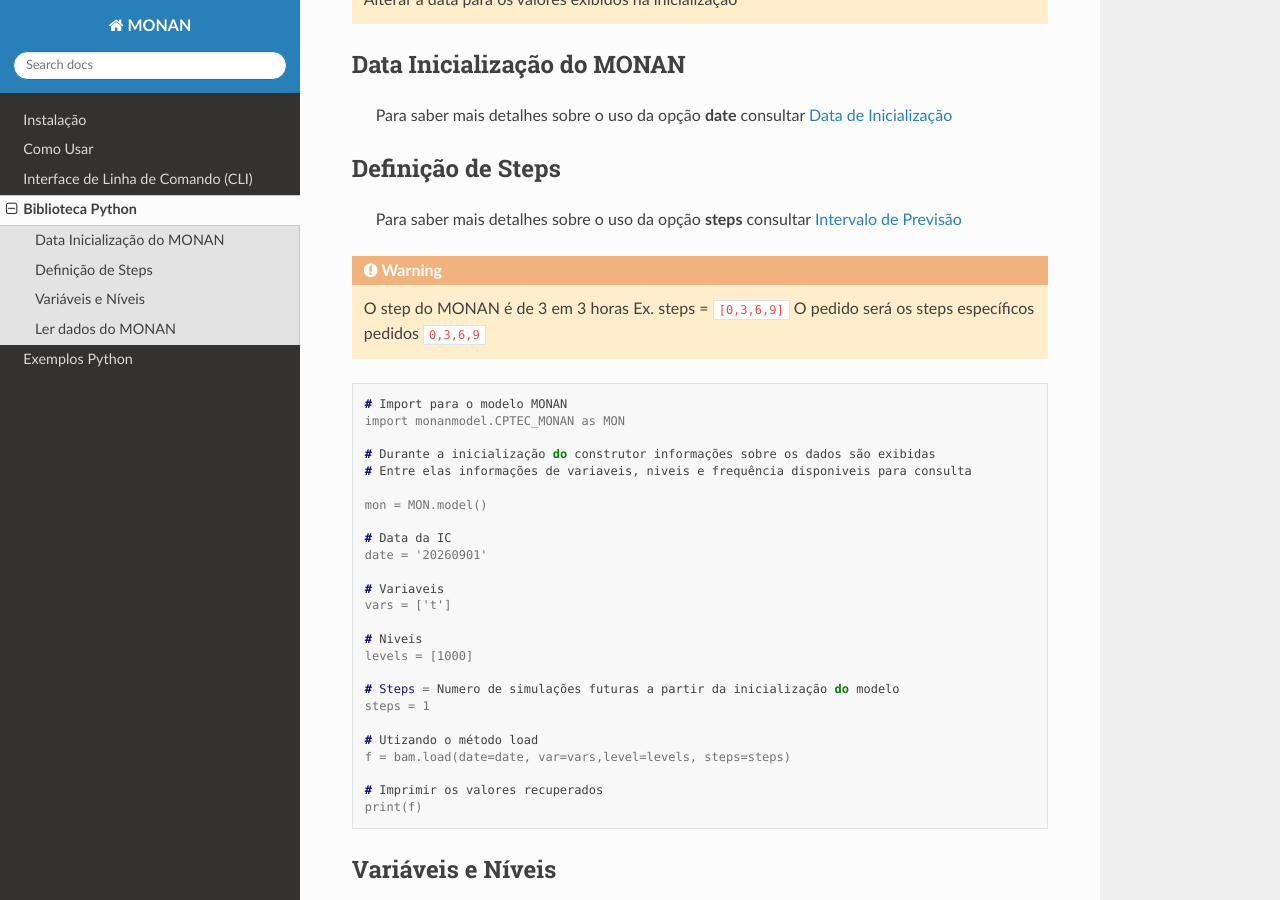
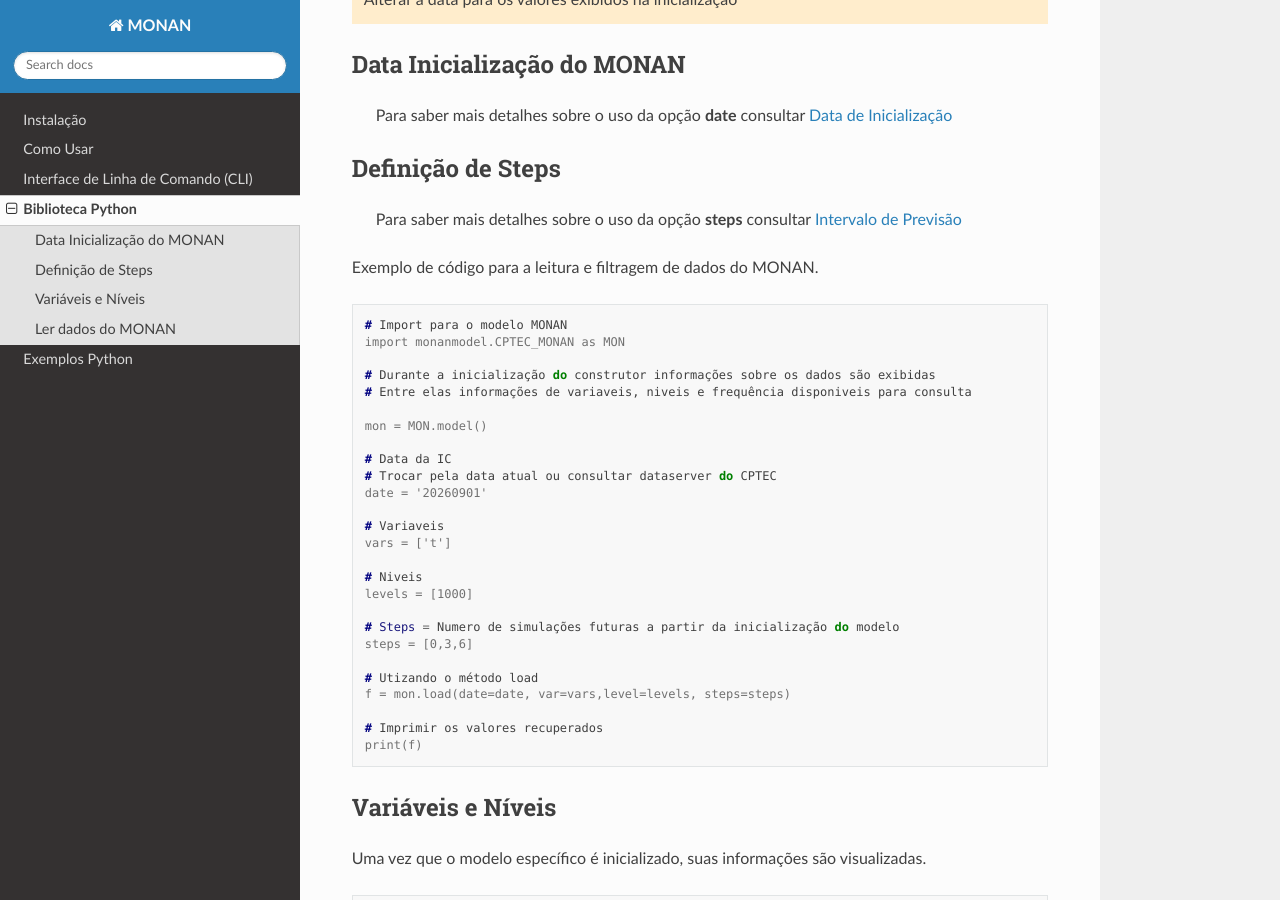
Before and after one commit to framework-CPTEC/CPTEC_MONAN, a Sphinx documentation site: the page built from docs/usagePython.rst, in a window 1280 px wide and 900 px high, scrolled down 285 px. Built offline with Sphinx 7.4.7 and the Read the Docs theme 3.1.0, drawn with Linux system fonts in a browser that asks for light colours; pages that are not in the unit, such as notebooks, are missing from menus.

Commit message:
Add files via upload

```diff
--- a/docs/usagePython.rst
+++ b/docs/usagePython.rst
@@ -21,10 +21,7 @@ Definição de Steps
 
    Para saber mais detalhes sobre o uso da opção **steps** consultar `Intervalo de Previsão <usage.html#intervalo-de-previsao-do-monan>`_
 
-.. warning::
-  O step do MONAN é de 3 em 3 horas
-  Ex. steps =  ``[0,3,6,9]``
-  O pedido será os steps específicos pedidos ``0,3,6,9``
+Exemplo de código para a leitura e filtragem de dados do MONAN.
 
 .. code-block:: console
 
@@ -37,6 +34,7 @@ Definição de Steps
   mon = MON.model()
 
   # Data da IC
+  # Trocar pela data atual ou consultar dataserver do CPTEC
   date = '20260901'
 
   # Variaveis
@@ -46,10 +44,10 @@ Definição de Steps
   levels = [1000]
 
   # Steps = Numero de simulações futuras a partir da inicialização do modelo
-  steps = 1
+  steps = [0,3,6]
 
   # Utizando o método load
-  f = bam.load(date=date, var=vars,level=levels, steps=steps)
+  f = mon.load(date=date, var=vars,level=levels, steps=steps)
 
   # Imprimir os valores recuperados
   print(f)
@@ -135,5 +133,6 @@ America do Norte - continentes_na
 
 
 .. warning::
+
    É possível solicitar, em um mesmo pedido, **variáveis de superfície** e **variáveis de níveis**.
    Dessa forma, o usuário pode combinar diferentes tipos de dados em uma única requisição ao modelo MONAN.
```
Also changed, not shown: docs/usage.rst (+9 -0 lines), docs/usageCLI.rst (+9 -0 lines).
